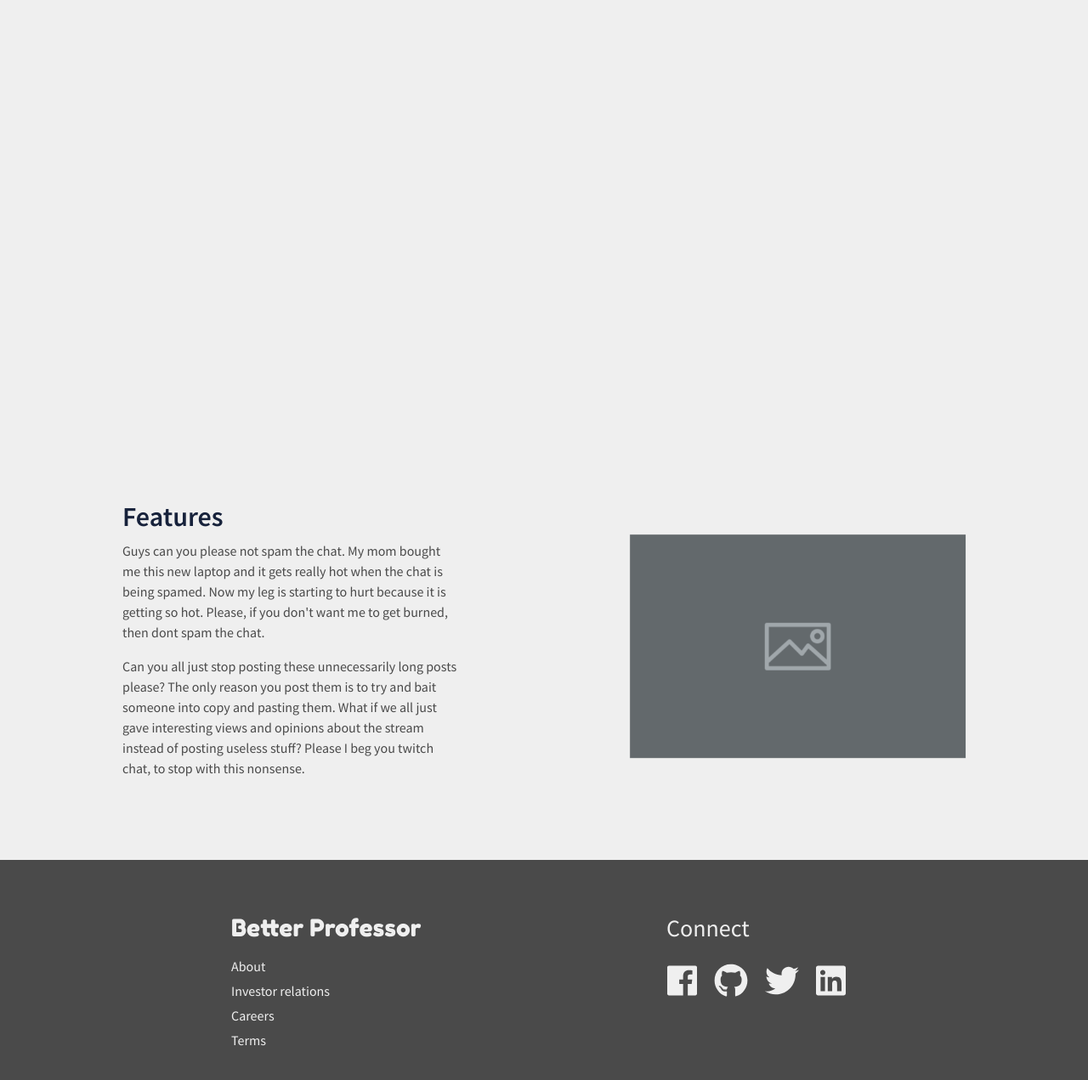
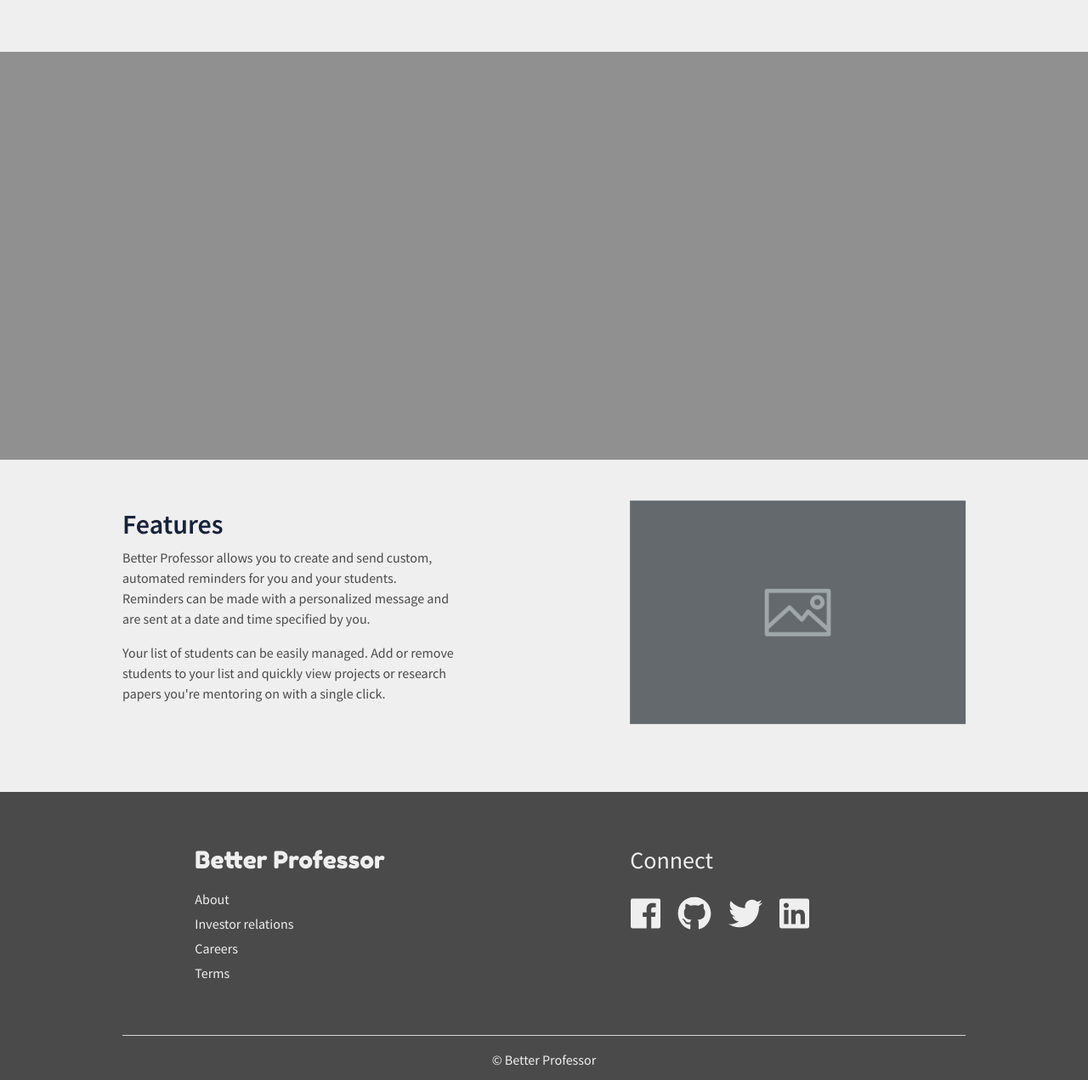
Before and after one commit to julybetterprofessor/ui, a plain HTML site: page index.html in a window 1280 px wide. Shown: the part 1368-2639 px from the top of the page at 85% size. Drawn offline with nearby package versions, Linux system fonts and the light colour scheme.

Commit message:
Replaced filler text

```diff
--- a/index.html
+++ b/index.html
@@ -92,17 +92,17 @@
 <!--- Three Column Section -->
 <div class="container-fluid padding">
 	<div class="row text-center justify-content-center padding">
-		<div class="col-xs-12 col-md-6 col-lg-3">
+		<div class="col-md-6 col-lg-3">
 			<i class="far fa-file-alt"></i>
 			<h3>Categorize</h3>
 			<p>Stay up to date with your obligations using powerful tools to keep your academic life sorted and clutter-free. Everything where you need it to be, so you can focus on what matters.</p>
 		</div>
-		<div class="col-xs-12 col-md-6 col-lg-3 middle">
+		<div class="col-md-6 col-lg-3 middle">
 			<i class="fas fa-chalkboard-teacher"></i>
 			<h3>Manage</h3>
 			<p>Streamlined management allows you to be the mentor your students deserve. Quickly view students and their deadlines, avoiding the need for tedious email updates.</p>
 		</div>
-		<div class="col-xs-12 col-md-6 col-lg-3">
+		<div class="col-md-6 col-lg-3">
 			<i class="fas fa-cogs"></i>
 			<h3>Customize</h3>
 			<p>Our highly customizable app empowers you to create the right reminders for you and your students. Leave no room for confusion with personalized messages.</p>
@@ -123,8 +123,8 @@
 	<div class="row align-items-center justify-content-between padding">
 		<div class="col-lg-5 text">
 			<h2>Features</h2>
-			<p>Guys can you please not spam the chat. My mom bought me this new laptop and it gets really hot when the chat is being spamed. Now my leg is starting to hurt because it is getting so hot. Please, if you don't want me to get burned, then dont spam the chat.</p>
-			<p>Can you all just stop posting these unnecessarily long posts please? The only reason you post them is to try and bait someone into copy and pasting them. What if we all just gave interesting views and opinions about the stream instead of posting useless stuff? Please I beg you twitch chat, to stop with this nonsense.</p>
+			<p>Better Professor allows you to create and send custom, automated reminders for you and your students. Reminders can be made with a personalized message and are sent at a date and time specified by you.</p>
+			<p>Your list of students can be easily managed. Add or remove students to your list and quickly view projects or research papers you're mentoring on with a single click.</p>
 		</div>
 		<div class="col-lg-5 text-center">
 			<img src="styles/img/placeholder-600x400.png" class="img-fluid">
@@ -136,7 +136,7 @@
 <footer>
 	<div class="container-fluid">
 		<div class="row justify-content-around">
-			<div class="col-md-3">
+			<div class="col-md-4">
 				<h3 class="logo">Better Professor</h3>
 				<ul class="text-left">
 					<li><a href="javascript:void(0);">About</a></li>
@@ -145,7 +145,7 @@
 					<li><a href="javascript:void(0);">Terms</a></li>
 				</ul>
 			</div>
-			<div class="col-md-3" id="connect">
+			<div class="col-md-4" id="connect">
 				<h3>Connect</h3>
 				<div class="row social text-center">
 					<a href="javascript:void(0);"><i class="fab fa-facebook"></i></a>
--- a/styles/_about.scss
+++ b/styles/_about.scss
@@ -35,10 +35,10 @@
         font-size: 2.5rem;
         color: $secondaryColor;
         padding-right: 0.5rem;
-        transition: 0.15s;
+        transition: 333ms;
 
         &:hover {
-           color: scale-color($secondaryColor, $alpha: -20%);
+           color: scale-color($secondaryColor, $alpha: -30%);
         }
     }
 }
--- a/styles/_icon.scss
+++ b/styles/_icon.scss
@@ -26,7 +26,7 @@
 
     .fa-facebook, .fa-github, .fa-twitter, .fa-linkedin {
         color: $bgColor;
-        transition: 0.15s;
+        transition: 150ms;
 
         @include iconHover();
     }
--- a/styles/style.scss
+++ b/styles/style.scss
@@ -101,6 +101,7 @@
   height: 60%;
   margin: 0!important;
 }
+
 .fixed-wrap {
   clip: rect(0, auto, auto, 0);
   position: absolute;
@@ -108,7 +109,19 @@
   left: 0;
   width: 100%;
   height: 100%;
+
+  &:after {
+    content: "";
+    display: block;
+    position: absolute;
+    top: 0;
+    bottom: 0;
+    left: 0;
+    right: 0;
+    background:rgba(0, 0, 0, 0.4);
+  }
 }
+
 #fixed {
   background-image: url('img/fixed.jpg');
   position: fixed;
```
Also changed, not shown: about.html (+2 -2 lines), styles/img/rich-haberman.jpg (deleted), styles/style.css, 1 other file.
